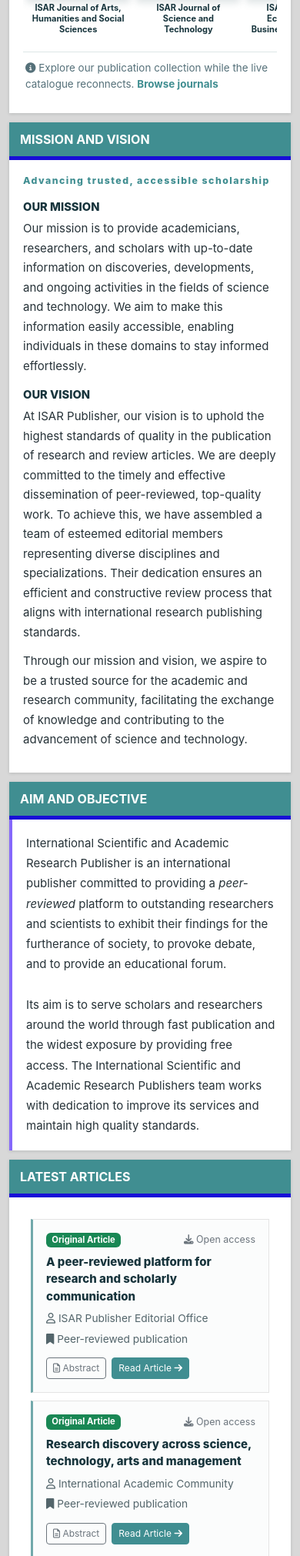
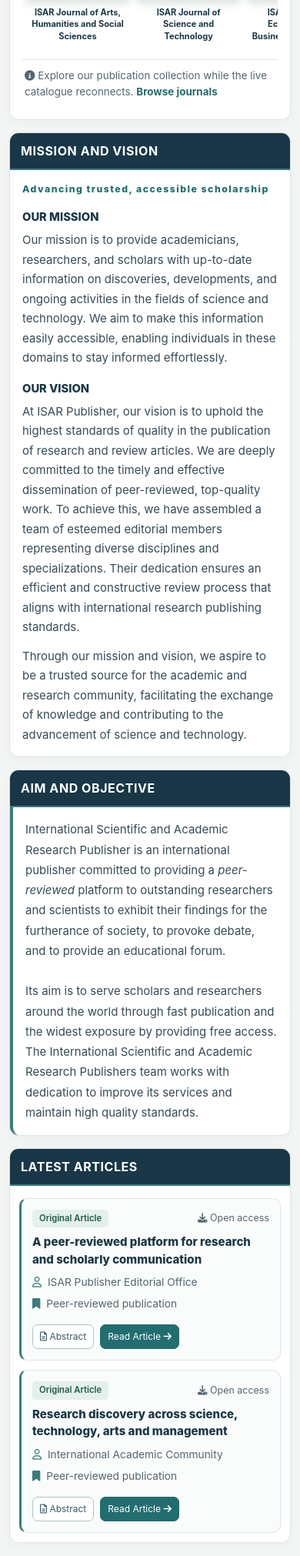
Before and after one commit to ruponsarkar/isar_recovered, a Laravel app: page / in a window 390 px wide. Shown: the part 417-2439 px from the top of the page at 77% size. Run offline with Laravel 9, Linux system fonts and the light colour scheme; data that the repository does not hold is empty; settings files or empty folders that the repository lacks are supplied.

Commit message:
added new theme

```diff
--- /dev/null
+++ b/public/public/home.css
@@ -0,0 +1,139 @@
+/* Homepage-only visual polish: existing grids, content and interactions stay intact. */
+body.home-page {
+    --teal: #226d70;
+    --blue: #17384a;
+    --ink: #193747;
+    --home-border: #dce5e6;
+    --home-muted: #526570;
+    --home-radius: 12px;
+    background: #f3f5f4;
+    color: #354b57;
+}
+
+.home-page .social-strip { background: #233f50; }
+.home-page .isar-nav {
+    background: var(--teal);
+    border-bottom-color: #193747;
+}
+.home-page .isar-nav .nav-link { color: #fff !important; }
+.home-page .mobile-submit { background: #193747; border-radius: 8px; }
+.home-page .manu-btn {
+    background: #193747;
+    border-radius: 8px;
+    box-shadow: 0 3px 12px #17384a26;
+    animation: none;
+}
+.home-page .manu-btn:hover { background: #226d70; color: #fff; }
+.home-page main > .container.mt-2 { margin-top: 18px !important; }
+
+.home-page .paper-card,
+.home-page .side-card {
+    border: 1px solid var(--home-border);
+    border-radius: var(--home-radius);
+    box-shadow: 0 3px 12px #17384a09;
+    margin-bottom: 16px;
+}
+.home-page .section-title {
+    background: #193747;
+    border-bottom: 2px solid #397c7d;
+    border-radius: 11px 11px 0 0;
+    padding: 12px 16px;
+    letter-spacing: .035em;
+}
+.home-page .paper-body { padding: 20px; }
+.home-page .hero-all-link { color: #d5eeee; }
+.home-page .hero-all-link:hover { color: #fff; text-decoration: underline; }
+.home-page .journal-hero-cover { color: var(--ink); }
+.home-page .journal-hero-cover img { border-radius: 6px; transition: none; }
+.home-page .journal-hero-cover:hover img { transform: none; }
+.home-page .journal-hero-cover:hover span { color: var(--teal); text-decoration: underline; }
+.home-page .journal-hero-cover span { padding-top: 10px; line-height: 1.4; }
+.home-page .hero-fallback-note { color: var(--home-muted); border-color: var(--home-border); }
+.home-page .narrative-kicker { color: var(--teal); }
+.home-page .narrative-heading { color: var(--ink); margin: 16px 0 6px; }
+.home-page .narrative-card p:last-child { margin-bottom: 0; }
+.home-page .aim-card .paper-body {
+    border-left-color: #397c7d;
+    border-radius: 0 0 11px 11px;
+}
+
+.home-page .side-card a {
+    padding: 10px 14px;
+    color: var(--ink);
+    border-bottom-color: #edf1f1;
+    line-height: 1.5;
+}
+.home-page .side-card > a:last-child { border-bottom: 0; border-radius: 0 0 11px 11px; }
+.home-page .side-card > a:hover { color: var(--teal); background: #f0f6f5; }
+.home-page .top-editor img { border-radius: 8px; border-color: var(--home-border); }
+.home-page .top-editor figcaption { color: var(--ink); line-height: 1.4; padding-top: 9px; }
+.home-page .side-card .badge { white-space: normal; }
+
+.home-page .latest-card .paper-body { padding: 6px 18px 18px; }
+.home-page .editorial-article {
+    margin: 12px 0 0;
+    padding: 18px;
+    border: 1px solid var(--home-border);
+    border-left: 3px solid #397c7d;
+    border-radius: 10px;
+    background: #fafcfb;
+}
+.home-page .article-topline { gap: 10px; flex-wrap: wrap; }
+.home-page .article-topline .badge {
+    background: #e3f0eb !important;
+    color: #235a46 !important;
+    border-radius: 5px;
+    padding: 6px 9px;
+    font-weight: 600;
+}
+.home-page .article-title { color: var(--ink); line-height: 1.5; }
+.home-page .article-meta { gap: 6px; color: var(--home-muted); line-height: 1.6; }
+.home-page .article-count { color: var(--home-muted); }
+.home-page .article-meta i { color: #397c7d; margin-right: 4px; }
+.home-page .article-meta span,
+.home-page .article-title,
+.home-page .article-doi { overflow-wrap: anywhere; }
+.home-page .article-doi { color: var(--home-muted); margin-top: 9px; }
+.home-page .article-doi a { color: var(--teal); }
+.home-page .article-doi a:hover { text-decoration: underline; }
+.home-page .article-actions { gap: 8px; margin-top: 16px; }
+.home-page .article-actions .btn { border-radius: 7px; padding: 6px 11px; }
+.home-page .btn-outline-secondary { color: #385663; border-color: #afc3c8; background: #fff; }
+.home-page .btn-outline-secondary:hover { color: #193747; border-color: #397c7d; background: #edf4f3; }
+.home-page .btn-isar { background: var(--teal); border-color: var(--teal); }
+.home-page .btn-isar:hover { background: #195759; border-color: #195759; color: #fff; }
+.home-page .side-card a.btn { border-radius: 7px; }
+.home-page .abstract-box { border-color: var(--home-border); color: #354b57; line-height: 1.7; }
+.home-page a:focus-visible,
+.home-page button:focus-visible {
+    outline: 3px solid #b17b26;
+    outline-offset: 3px;
+    box-shadow: none;
+}
+
+.home-page .metric-band {
+    background-image: linear-gradient(#173747eb, #173747eb), url('/assets/bg1.jpg');
+    border-top: 1px solid #dce5e6;
+    margin-top: 4px;
+    padding: 40px 0;
+}
+.home-page .metric-intro span { color: #c1e5df; }
+.home-page .metric-intro p { color: #ecf3f5; }
+.home-page .metric {
+    border: 1px solid #ffffff38;
+    border-radius: var(--home-radius);
+    background: #ffffff06;
+    padding: 22px 8px;
+}
+.home-page .metric i { color: #bdded9; }
+.home-page .metric strong { margin: 5px 0; }
+
+@media (max-width: 575px) {
+    .home-page main > .container.mt-2 { margin-top: 12px !important; }
+    .home-page .paper-body { padding: 16px; }
+    .home-page .section-title { padding: 11px 14px; }
+    .home-page .latest-card .paper-body { padding: 4px 12px 12px; }
+    .home-page .editorial-article { padding: 14px; }
+    .home-page .article-actions .btn { padding: 6px 9px; }
+    .home-page .metric-band { padding: 32px 0; }
+}
--- /dev/null
+++ b/public/public/theme.css
@@ -0,0 +1,167 @@
+/* Shared ISAR palette. Loaded after page styles; existing grids and content stay intact. */
+body.public-site {
+    --teal: #226d70;
+    --blue: #17384a;
+    --ink: #193747;
+    --theme-border: #dce5e6;
+    --theme-muted: #526570;
+    --theme-radius: 12px;
+    background: #f3f5f4;
+    color: #354b57;
+}
+
+.public-site a { color: var(--teal); }
+.public-site a:hover { color: #195759; }
+.public-site .social-strip { background: #233f50; }
+.public-site .social-strip a { color: #fff; }
+.public-site .masthead {
+    background-image: linear-gradient(#193747c9, #193747c9), url('/assets/logobg.jpg');
+}
+.public-site .masthead h1 { text-shadow: 0 2px 4px #102c3380; }
+.public-site .masthead img { box-shadow: 0 2px 8px #102c3340; }
+.public-site .isar-nav { background: var(--teal); border-bottom-color: var(--ink); }
+.public-site .isar-nav .navbar-brand { color: #fff; }
+.public-site .isar-nav .navbar-toggler { border-color: #ffffff70; }
+.public-site .isar-nav .nav-link { color: #fff !important; }
+.public-site .isar-nav .nav-link:hover { background: #ffffff14; }
+.public-site .dropdown-menu { border-color: var(--theme-border); border-radius: 8px; box-shadow: 0 8px 22px #17384a18; }
+.public-site .dropdown-item { color: var(--ink); }
+.public-site .dropdown-item:hover, .public-site .dropdown-item:focus { color: #195759; background: #edf4f3; }
+.public-site .dropdown-item.active, .public-site .dropdown-item:active { color: #fff; background: var(--teal); }
+.public-site .mobile-submit { background: var(--ink); border-radius: 8px; }
+.public-site .manu-btn {
+    color: #fff;
+    background: var(--ink);
+    border-radius: 8px;
+    box-shadow: 0 3px 12px #17384a26;
+    animation: none;
+}
+.public-site .manu-btn:hover { background: var(--teal); color: #fff; }
+.public-site main > .container.mt-2 { margin-top: 18px !important; }
+
+.public-site .paper-card, .public-site .side-card {
+    border: 1px solid var(--theme-border);
+    border-radius: var(--theme-radius);
+    box-shadow: 0 3px 12px #17384a09;
+    margin-bottom: 16px;
+}
+.public-site .section-title {
+    background: var(--ink);
+    border-bottom: 2px solid #397c7d;
+    border-radius: 11px 11px 0 0;
+    padding: 12px 16px;
+    letter-spacing: .035em;
+}
+.public-site .paper-body { padding: 20px; }
+.public-site .side-card a { padding: 10px 14px; color: var(--ink); border-bottom-color: #edf1f1; line-height: 1.5; }
+.public-site .side-card > a:last-child { border-bottom: 0; border-radius: 0 0 11px 11px; }
+.public-site .side-card > a:hover { color: var(--teal); background: #f0f6f5; }
+.public-site .side-card .badge { white-space: normal; }
+.public-site .side-card a.btn { border-radius: 7px; }
+.public-site .top-editor img { border-radius: 8px; border-color: var(--theme-border); }
+.public-site .top-editor figcaption { color: var(--ink); line-height: 1.4; padding-top: 9px; }
+.public-site .empty { color: var(--theme-muted); border-color: #b6c8cb; border-radius: 8px; background: #f7faf9; }
+
+.public-site .journal-name { color: var(--teal); }
+.public-site .journal-cover { border-radius: 6px; }
+.public-site .journal-tabs { background: var(--teal); border-radius: 8px; margin-bottom: 16px; }
+.public-site .journal-tabs a { color: #fff; }
+.public-site .journal-tabs a:first-child { border-top-left-radius: 8px; border-bottom-left-radius: 8px; }
+.public-site .journal-tabs a:last-child { border-top-right-radius: 8px; border-bottom-right-radius: 8px; }
+.public-site .journal-tabs a:hover, .public-site .journal-tabs a.active { background: var(--ink); border-bottom-color: #c4a160; }
+.public-site .content-heading, .public-site .archive-volume h2, .public-site .editor-group > h2 {
+    color: var(--ink); border-left-color: #397c7d; background: #f0f5f4; border-radius: 0 7px 7px 0; padding: 11px 14px;
+}
+.public-site .archive-volume { border-bottom-color: var(--theme-border); }
+.public-site .editor-card { border-color: var(--theme-border); border-radius: 9px; padding: 16px; background: #fafcfb; }
+.public-site .editor-card img { border-color: var(--theme-border); border-radius: 8px; }
+.public-site .editor-card h3 { color: var(--ink); border-left-color: #397c7d; }
+.public-site .editor-card p, .public-site .rich-copy { line-height: 1.7; overflow-wrap: anywhere; }
+.public-site .logo-grid a { padding: 8px; }
+.public-site .paper-body .border.h-100.p-2 { border-color: var(--theme-border) !important; border-radius: 9px; padding: 14px !important; }
+
+.public-site .article {
+    border-color: var(--theme-border); border-radius: 10px; background: #fafcfb; padding: 18px;
+}
+.public-site .editorial-article { border-left: 3px solid #397c7d; }
+.public-site .article-topline { gap: 10px; flex-wrap: wrap; }
+.public-site .article-topline .badge { background: #e3f0eb !important; color: #235a46 !important; border-radius: 5px; padding: 6px 9px; font-weight: 600; }
+.public-site .article-title { color: var(--ink); line-height: 1.5; overflow-wrap: anywhere; }
+.public-site .article-meta { color: var(--theme-muted); line-height: 1.6; }
+.public-site .article-meta span, .public-site .article-doi { overflow-wrap: anywhere; }
+.public-site .article-count, .public-site .article-doi { color: var(--theme-muted); }
+.public-site .article-meta i { color: #397c7d; margin-right: 4px; }
+.public-site .article-doi a { color: var(--teal); }
+.public-site .article-doi a:hover { text-decoration: underline; }
+.public-site .article-actions { gap: 8px; margin-top: 16px; }
+.public-site .article-actions .btn { padding: 6px 11px; }
+.public-site .abstract-box { border-color: var(--theme-border); color: #354b57; line-height: 1.7; }
+.public-site .read-article-main, .public-site .read-article-aside { border-color: var(--theme-border); padding: 20px; box-shadow: 0 3px 12px #17384a09; }
+.public-site .read-article-main { border-radius: 12px 0 0 12px; }
+.public-site .read-article-aside { border-radius: 0 12px 12px 0; }
+.public-site .read-article-title { color: var(--ink); }
+.public-site .read-article-abstract { line-height: 1.75; }
+
+.public-site .policy-hero { background: var(--ink); border-bottom: 2px solid #397c7d; border-radius: 11px 11px 0 0; padding: 28px 32px; }
+.public-site .policy-copy h2 { color: var(--teal); }
+.public-site .form-label { color: var(--ink); }
+.public-site .form-control, .public-site .form-select { border-color: #b6c8cb; border-radius: 7px; padding: 9px 12px; color: #354b57; }
+.public-site .form-select { padding-right: 36px; }
+.public-site .form-control::placeholder { color: var(--theme-muted); }
+.public-site .form-control:focus, .public-site .form-select:focus { border-color: var(--teal); box-shadow: 0 0 0 3px #226d7026; }
+.public-site .form-control.is-invalid, .public-site .form-select.is-invalid { border-color: #b02a37; }
+.public-site .form-control.is-valid, .public-site .form-select.is-valid { border-color: #198754; }
+.public-site .form-control:disabled, .public-site .form-select:disabled, .public-site .form-control[readonly] { background: #edf1f1; color: var(--theme-muted); }
+.public-site .btn { border-radius: 7px; }
+.public-site a.btn-success, .public-site a.btn-secondary, .public-site a.btn-danger,
+.public-site a.btn-primary, .public-site a.btn-dark { color: #fff; }
+.public-site a.btn-warning, .public-site a.btn-light { color: #212529; }
+.public-site .btn-isar, .public-site .btn-info { background: var(--teal); border-color: var(--teal); color: #fff; }
+.public-site .btn-isar:hover, .public-site .btn-info:hover { background: #195759; border-color: #195759; color: #fff; }
+.public-site .btn-outline-primary { color: var(--teal); border-color: #8cafb0; background: #fff; }
+.public-site .btn-outline-primary:hover { color: #fff; background: var(--teal); border-color: var(--teal); }
+.public-site .btn-outline-secondary { color: #385663; border-color: #afc3c8; background: #fff; }
+.public-site .btn-outline-secondary:hover { color: var(--ink); border-color: #397c7d; background: #edf4f3; }
+.public-site .btn:disabled, .public-site .btn.disabled { opacity: .6; cursor: not-allowed; }
+.public-site a:focus-visible, .public-site button:focus-visible { outline: 3px solid #b17b26; outline-offset: 3px; box-shadow: none; }
+.public-site .btn-isar:active, .public-site .btn-info:active { background: #195759; border-color: #195759; color: #fff; }
+
+.public-site .payment-page { --pay-navy: #193747; --pay-teal: #226d70; }
+.public-site .payment-intro { background: #f5faf8; border-radius: 0 0 11px 11px; }
+.public-site .trust-mark { color: var(--teal); border-radius: 7px; }
+.public-site .payment-split { border: 1px solid var(--theme-border); border-radius: 12px; box-shadow: 0 3px 12px #17384a09; }
+.public-site .payment-panel + .payment-panel, .public-site .payment-panel header { border-color: var(--theme-border); }
+.public-site .gateway-box { border-color: var(--theme-border); border-radius: 8px; background: #f4f8f7; }
+.public-site .method-picker label span { border-radius: 7px; border-color: #b6c8cb; }
+.public-site .method-picker input:focus-visible + span { outline: 3px solid #b17b26; outline-offset: 3px; }
+.public-site .payment-summary-card, .public-site .payment-result { border-radius: 12px; box-shadow: 0 3px 16px #17384a14; }
+.public-site .payment-summary-card { border-top-color: var(--teal); }
+.public-site .summary-head h1, .public-site .payment-result h1, .public-site .summary-total { color: var(--ink); }
+.public-site .summary-head span, .public-site .summary-lines small, .public-site .summary-total strong, .public-site .summary-back, .public-site .summary-trust i { color: var(--teal); }
+.public-site .summary-head p { color: var(--theme-muted); }
+.public-site .summary-lines { border: 1px solid #b6c8cb; border-radius: 8px; }
+.public-site .summary-trust { border-radius: 0 0 12px 12px; background: #edf5f2; }
+.public-site .payment-result dl { border-color: var(--theme-border); border-radius: 8px; }
+
+.public-site .footer { background: var(--ink); color: #dcebed; }
+.public-site .footer a { color: #dcebed; }
+.public-site .footer a:hover { color: #fff; text-decoration: underline; }
+.public-site .copyright { background: #102c33; }
+
+@media (max-width: 767px) {
+    .public-site .read-article-main { border-radius: 12px 12px 0 0; }
+    .public-site .read-article-aside { border-radius: 0 0 12px 12px; }
+    .public-site .payment-panel + .payment-panel { border-top-color: var(--theme-border); }
+}
+@media (max-width: 575px) {
+    .public-site main > .container.mt-2 { margin-top: 12px !important; }
+    .public-site .paper-body, .public-site .read-article-main, .public-site .read-article-aside { padding: 16px; }
+    .public-site .section-title { padding: 11px 14px; }
+    .public-site .article { padding: 14px; }
+    .public-site .article-actions .btn { padding: 6px 9px; }
+    .public-site .policy-hero { padding: 22px 20px; }
+    .public-site .journal-tabs a:first-child { border-bottom-left-radius: 0; }
+    .public-site .journal-tabs a:last-child { border-top-right-radius: 0; }
+    .public-site .journal-tabs a:nth-child(2) { border-top-right-radius: 8px; }
+    .public-site .journal-tabs a:nth-child(3) { border-bottom-left-radius: 8px; }
+}
--- a/public/resources/views/layouts/app.blade.php
+++ b/public/resources/views/layouts/app.blade.php
@@ -11,9 +11,10 @@
     <link href="{{ asset('site.css') }}" rel="stylesheet">
     <link href="{{ asset('journal.css') }}" rel="stylesheet">
     @stack('head')
+    <link href="{{ asset('theme.css') }}" rel="stylesheet">
 </head>
 
-<body>@include('partials.nav')<a class="manu-btn" href="{{ route('manuscript') }}"><i
+<body class="public-site @yield('body-class')">@include('partials.nav')<a class="manu-btn" href="{{ route('manuscript') }}"><i
             class="fa-solid fa-paper-plane"></i> Submit Manuscript</a>
     <main>
         @if (session('success'))
--- a/public/resources/views/pages/home.blade.php
+++ b/public/resources/views/pages/home.blade.php
@@ -1,4 +1,8 @@
 @extends('layouts.app')
+@section('body-class', 'home-page')
+@push('head')
+    <link href="{{ asset('home.css') }}" rel="stylesheet">
+@endpush
 @section('content')
     @php
         $fallback = [
```
Also changed, not shown: public/tests/Feature/ReadArticleTest.php (+13 -0 lines), 7 other files.
